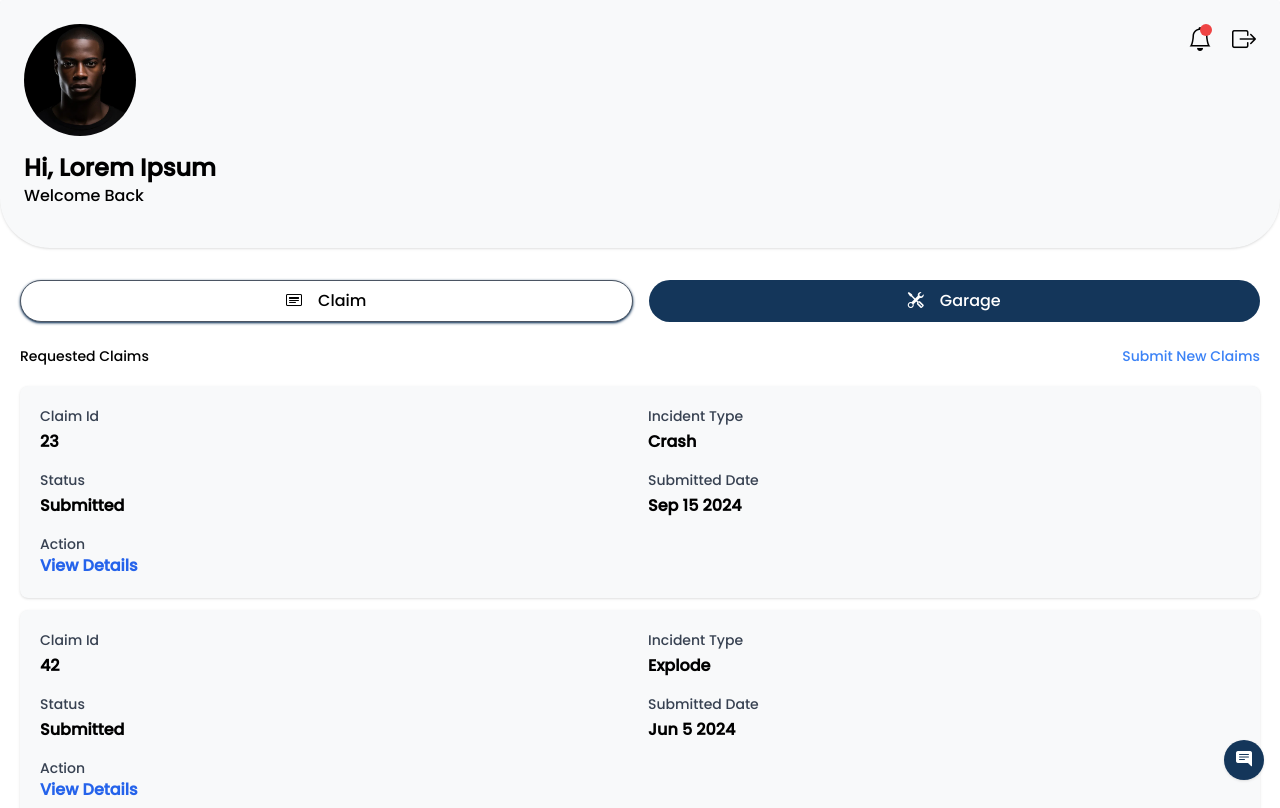
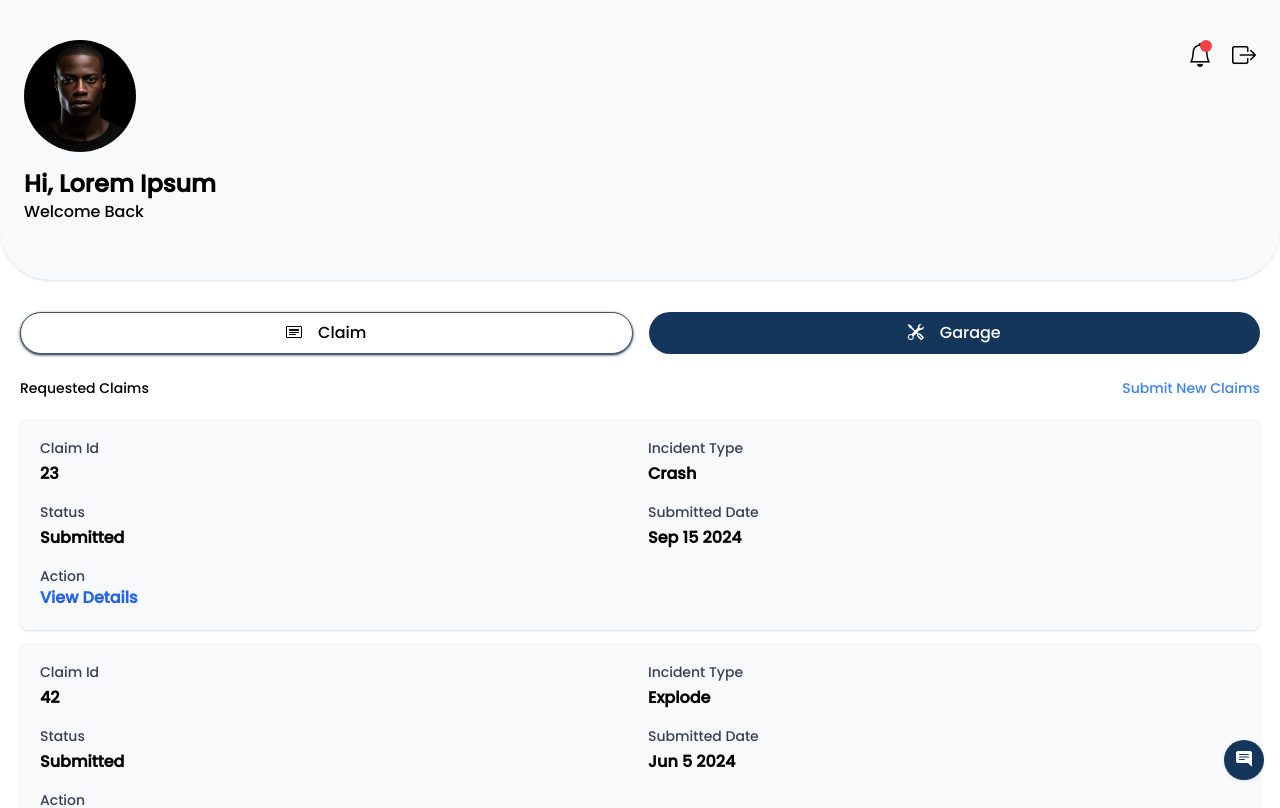
Before and after one commit to kid-us/Claimease, a React (Vite) app: page /driver in a window 1280 px wide. Shown: the top 808 px of the page. Built offline with nearby package versions, Linux system fonts and the light colour scheme; the HTML template or start-up script is replaced by a standard one.

Commit message:
Driver dashboard

```diff
--- a/src/components/Pages/Driver.tsx
+++ b/src/components/Pages/Driver.tsx
@@ -22,7 +22,7 @@ const Driver = () => {
       {/* Chat */}
       <button className="fixed z-50 bottom-5 right-4 bi-chat-right-text-fill bg-primary text-white w-10 h-10 rounded-full shadow"></button>
 
-      <div className="bg-secondary shadow rounded-t rounded-[50px] flex justify-between p-6">
+      <div className="bg-secondary shadow rounded-t rounded-[50px] flex justify-between p-6 py-10">
         <div>
           <img
             src={user}
```
